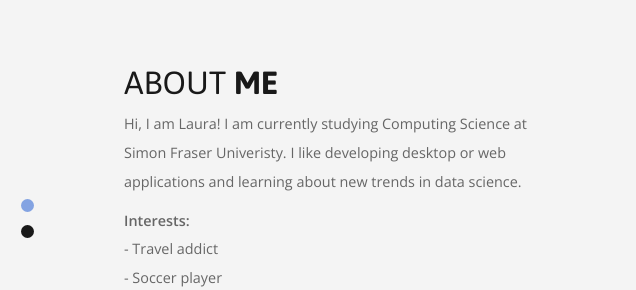
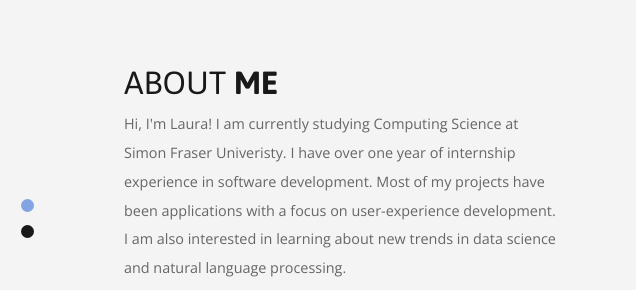
Before and after one commit to guevaralaura/guevaralaura.github.io, a plain HTML site: page index.html in a window 1280 px wide. Shown: the part 743-1033 px from the top of the page, 644-1280 px from the left. Drawn offline with nearby package versions, Linux system fonts and the light colour scheme; no server answers; files whose address does not match are found by name.

Commit message:
thumbnails size

```diff
--- a/css/style.css
+++ b/css/style.css
@@ -608,7 +608,7 @@ span.border.one:after {
     float: left;
     padding: 0;
     background: url(../images/about.jpg) no-repeat 0px 0px;
-    min-height: 580px;
+    min-height: 603px;
     background-size: cover;
     -o-background-size: cover;
     -webkit-background-size: cover;
--- a/index.html
+++ b/index.html
@@ -123,8 +123,10 @@ Smartphone Compatible web template, free webdesigns for Nokia, Samsung, LG, Sony
             <div class="item">
                 <div class="about-left-grid" style="padding-left: 1em;">
                     <h2>ABOUT<span> ME</span></h2>
-                    <p>Hi, I am Laura! I am currently studying Computing Science at Simon Fraser Univeristy. I like
-                        developing desktop or web applications and learning about new trends in data science.</p>
+                    <p>Hi, I'm Laura! I am currently studying Computing Science at Simon Fraser Univeristy. I have over one year
+                        of internship experience in software development. Most of my projects have been
+                        applications with a focus on user-experience development. I am also interested in learning about new
+                        trends in data science and natural language processing.</p>
                     <p style="margin-bottom: 1px"><b>Interests:</b><br> - Travel addict<br>- Soccer player<br>- Netflix
                         marathoner<br>- Voice assistant dependant</p>
                 </div>
```
